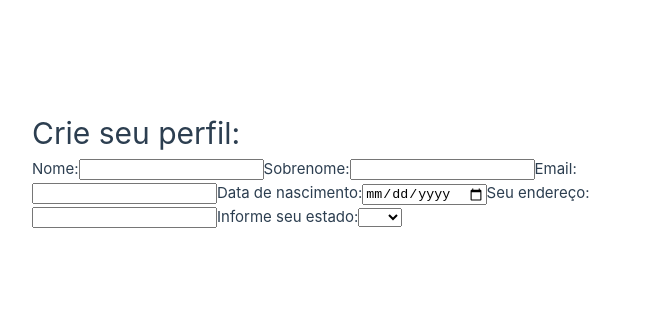
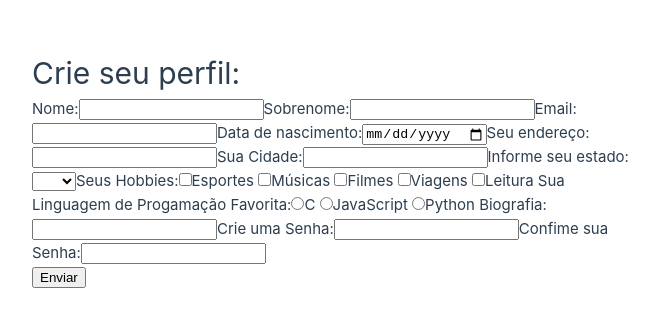
Before and after one commit to rafaelabarbieric/projeto1-devweb2, a Vue app: page / in a window 1280 px wide. Shown: the part 231-558 px from the top of the page, without its empty margins (0-655 px from the left). Built offline with nearby package versions, Linux system fonts and the light colour scheme.

Commit message:
feat: termino do form e da div dados

```diff
--- a/src/App.vue
+++ b/src/App.vue
@@ -8,13 +8,15 @@
     email: '',
     dataNasc: '',
     endereco: '',
+    cidade: '',
     estados: '',
-    hobbies: '',
+    hobbies: [],
     lingProg: '',
     biografia: '',
     senha: '',
     sConfirmacao: ''
   })
+
 
   let estados = [
   {name: 'AC'},
@@ -46,11 +48,13 @@
   {name: 'TO'}
   ]
 
+  const dadosUsuario = ref(true)
+
 </script>
 
 <template>
 
-  <div>
+  <div v-if="dadosUsuario">
     <h1>Crie seu perfil:</h1>
 
     <form>
@@ -70,13 +74,59 @@
       <label for="endereco">Seu endereço:</label>
       <input type="text" id="endereco" v-model="usuario.endereco">
 
+      <label for="cidade">Sua Cidade:</label>
+      <input type="text" id="cidade" v-model="usuario.cidade">
+
       <label for="estado">Informe seu estado:</label>
-      <select id="estado" name="estados" v-model="usuario.estados">
+      <select id="estado" name="estados" v-model="usuario.estado">
         <option v-for="estado of estados" >{{ estado.name }}</option>
       </select>
 
+      <label for="hobbies">Seus Hobbies:</label>
+      <input type="checkbox" v-model="usuario.hobbies" value="esportes">Esportes
+      <input type="checkbox" v-model="usuario.hobbies" value="musicas">Músicas
+      <input type="checkbox" v-model="usuario.hobbies" value="filmes">Filmes
+      <input type="checkbox" v-model="usuario.hobbies" value="viagens">Viagens
+      <input type="checkbox" v-model="usuario.hobbies" value="leitura">Leitura
+
+      <label for="lingProg">Sua Linguagem de Progamação Favorita:</label>
+      <input type="radio" v-model="usuario.lingProg" value="C">C
+      <input type="radio" v-model="usuario.lingProg" value="JavaSctipt">JavaScript
+      <input type="radio" v-model="usuario.lingProg" value="Python">Python
+
+      <label for="bio">Biografia:</label>
+      <input type="text" id="bio" v-model="usuario.biografia">
+
+      <label for="senha">Crie uma Senha:</label>
+      <input type="text" id="senha" v-model="usuario.senha">
+
+      <label for="senhaC">Confime sua Senha:</label>
+      <input type="text" id="senhaC" v-model="usuario.sConfirmacao">
 
     </form>
+
+    <button  @click="dadosUsuario = false">Enviar</button>
+
+  </div>
+
+  <div v-else>
+
+    <h1>Seus Dados:</h1>
+
+    <p>Nome: {{ usuario.nome }}</p>
+    <p>Sobrenome: {{ usuario.sobrenome }}</p>
+    <p>Email: {{ usuario.email }}</p>
+    <p>Data de nascimento: {{ usuario.dataNasc }}</p>
+    <p>Endereço: {{ usuario.endereco }}</p>
+    <p>Cidade: {{ usuario.cidade }}</p>
+    <p>Estado: {{ usuario.estado }}</p>
+    <p>Hobbies: {{ usuario.hobbies.join(', ') }}</p>
+    <p>Linguagem de Progamação favorita: {{ usuario.lingProg }}</p>
+    <p>Bio: {{ usuario.biografia }}</p>
+    <p>Senha: {{ usuario.senha }}</p>
+
+    <button  @click="dadosUsuario = true">Editar</button>
+
   </div>
 
 </template>
```
